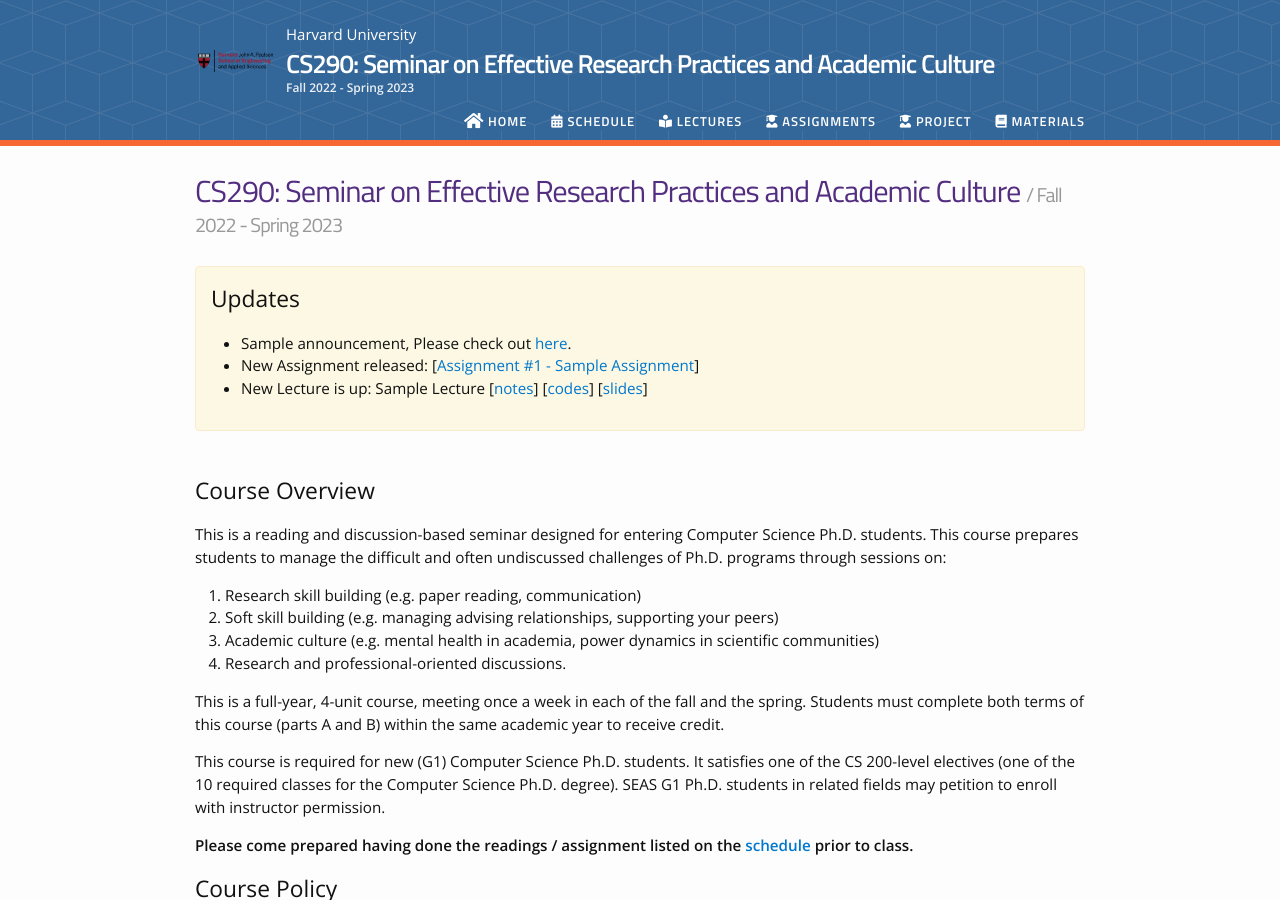
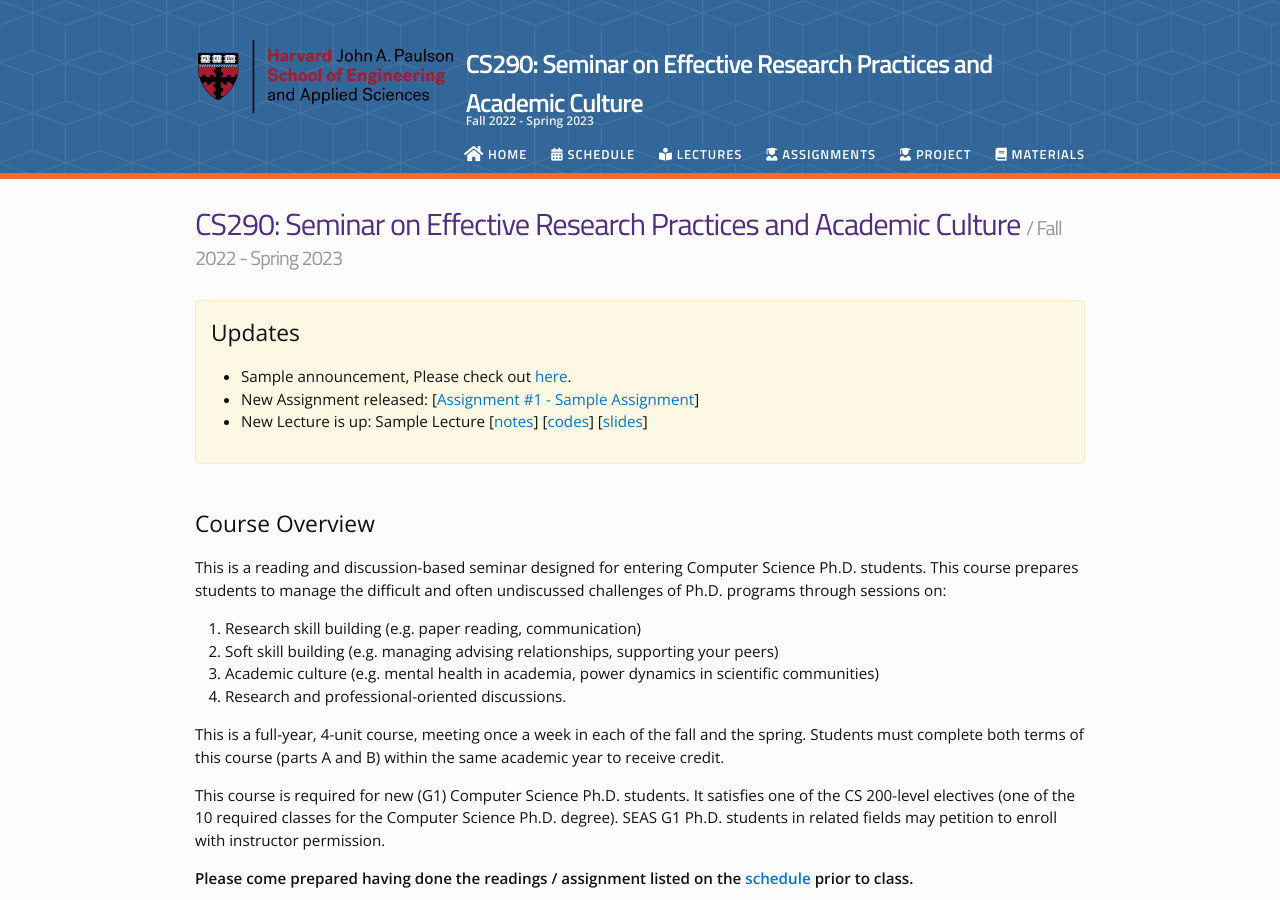
Before and after one commit to yanivyacoby/harvard-cs290, a Jekyll site: the page built from index.md, in a window 1280 px wide and 900 px high. Built offline with Jekyll 4.4.1, drawn with Linux system fonts in a browser that asks for light colours; nearby versions of some CDN libraries; our own code applies the rules of GitHub Pages for plain Markdown files.

Commit message:
Update header.html

```diff
--- a/_includes/header.html
+++ b/_includes/header.html
@@ -2,8 +2,8 @@
 
   <div class="wrapper" style="z-index: 100;">
       <table><tr>
-          <td><img width="75" src="{{ "/_images/logo.png" | prepend: site.baseurl }}" valign="middle"></td>
-          <td style="padding-left:10px;"><a class="schoolname" style="font-size: 15px;" class="site-title" href="{{ site.schoolurl }}">{{ site.schoolname }}</a>
+          <td><img width="300" src="{{ "/_images/logo.png" | prepend: site.baseurl }}" valign="middle"></td>
+          <td style="padding-left:10px;">
           <br/>
           <span style="margin-top: -2px;margin-bottom: -10px;" class="site-title"><a href="{{ site.baseurl }}/" title="{{ site.course_name }} / {{ site.course_semester }} - {{ site.schoolname }}"><b>{{ site.course_name }}</a></b></span>
           <br/>
```
